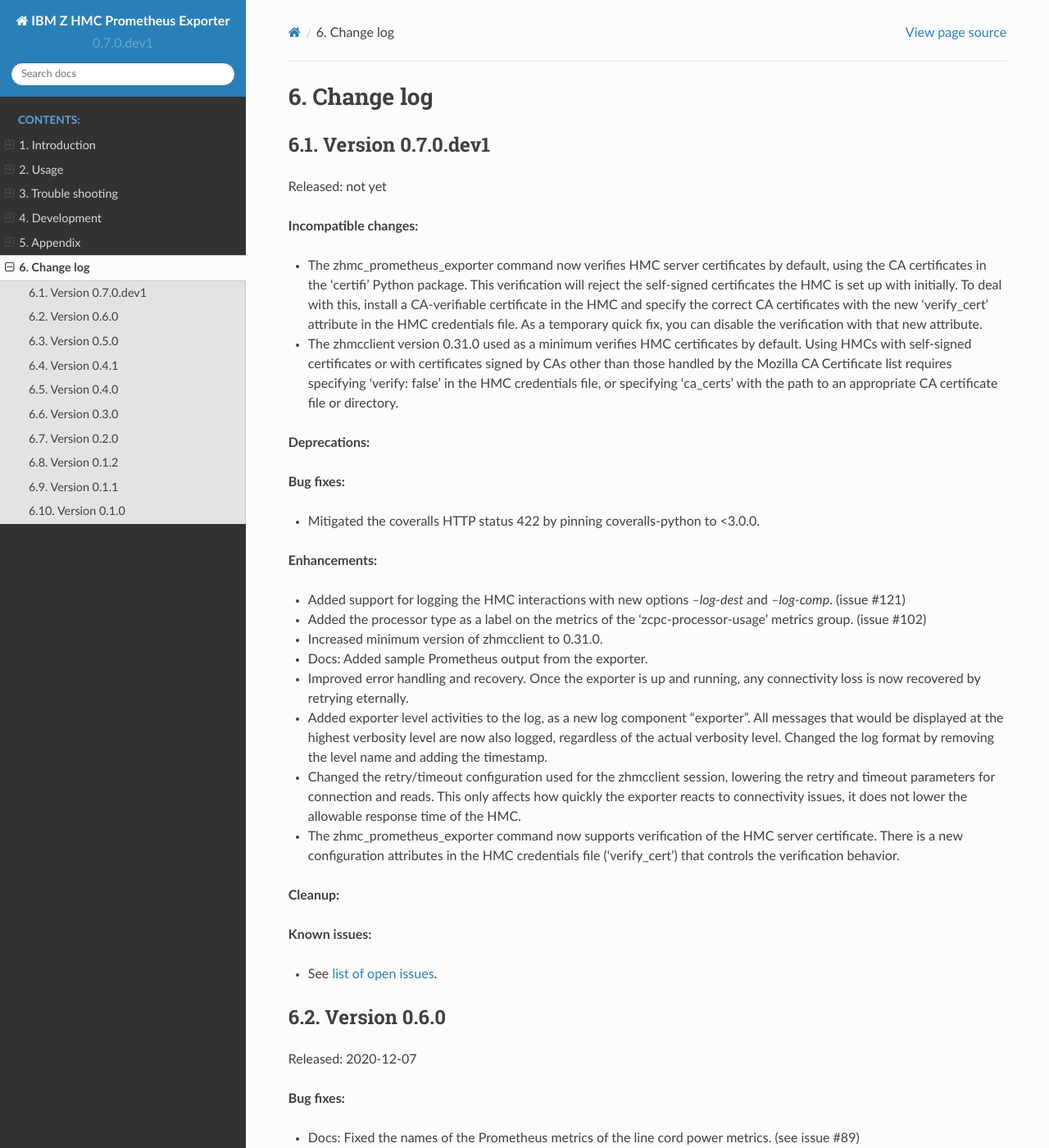
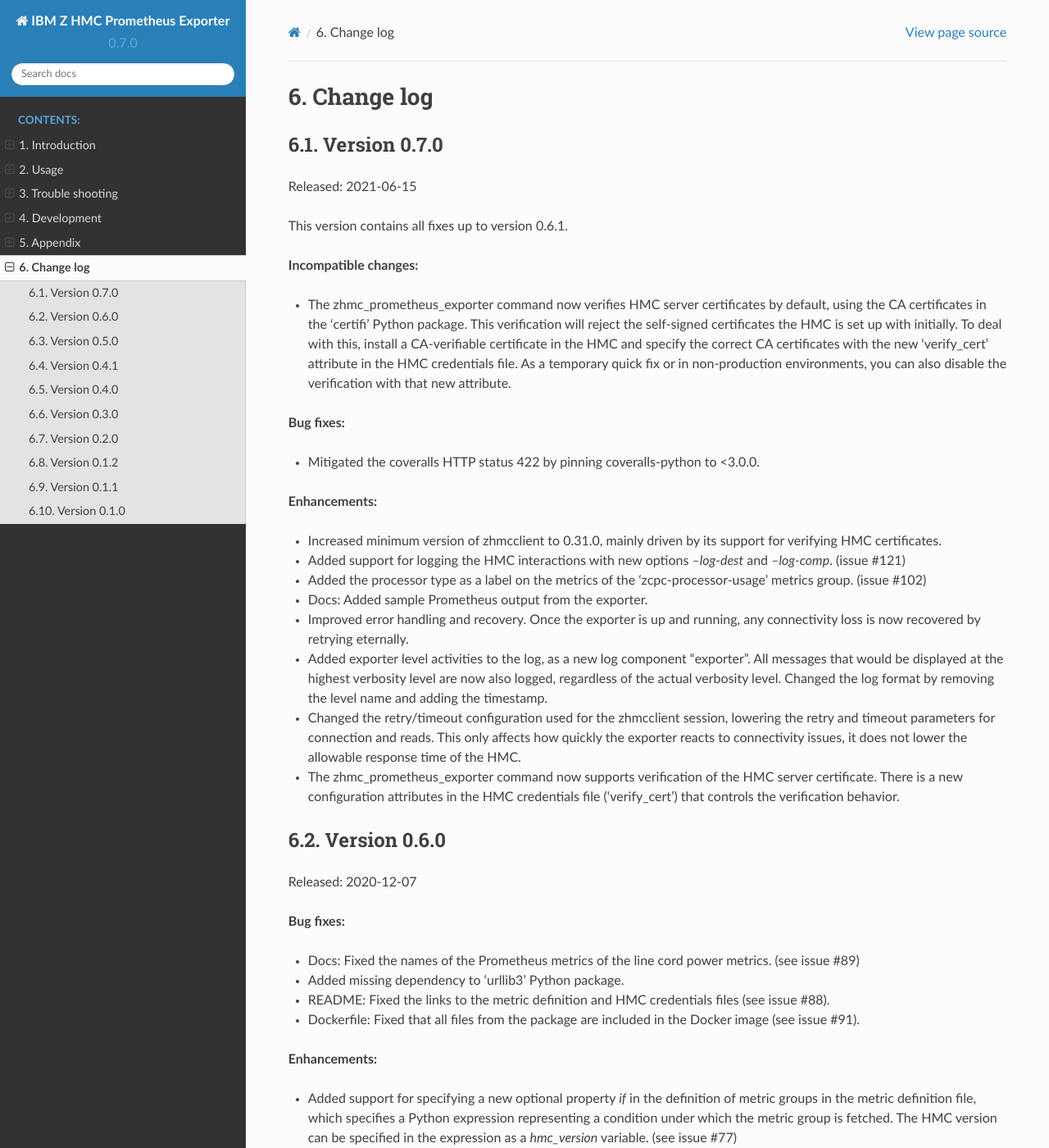
Before and after one commit to zhmcclient/zhmc-prometheus-exporter, a Sphinx documentation site: the page built from docs/changes.rst, in a window 1280 px wide and 1400 px high. Shown: the whole window at 82% size. Built offline with Sphinx 7.4.7 and the Read the Docs theme 2.0.0, drawn with Linux system fonts in a browser that asks for light colours.

Commit message:
Release 0.7.0
Signed-off-by: Andreas Maier <maiera@de.ibm.com>

```diff
--- a/docs/changes.rst
+++ b/docs/changes.rst
@@ -17,10 +17,12 @@
 ----------
 
 
-Version 0.7.0.dev1
-^^^^^^^^^^^^^^^^^^
+Version 0.7.0
+^^^^^^^^^^^^^
 
-Released: not yet
+Released: 2021-06-15
+
+This version contains all fixes up to version 0.6.1.
 
 **Incompatible changes:**
 
@@ -30,17 +32,8 @@
   initially. To deal with this, install a CA-verifiable certificate in the HMC
   and specify the correct CA certificates with the new 'verify_cert' attribute
   in the HMC credentials file.
-  As a temporary quick fix, you can disable the verification with that new
-  attribute.
-
-* The zhmcclient version 0.31.0 used as a minimum verifies HMC certificates
-  by default. Using HMCs with self-signed certificates or with certificates
-  signed by CAs other than those handled by the Mozilla CA Certificate list
-  requires specifying 'verify: false' in the HMC credentials file, or
-  specifying 'ca_certs' with the path to an appropriate CA certificate file
-  or directory.
-
-**Deprecations:**
+  As a temporary quick fix or in non-production environments, you can also
+  disable the verification with that new attribute.
 
 **Bug fixes:**
 
@@ -49,13 +42,14 @@
 
 **Enhancements:**
 
+* Increased minimum version of zhmcclient to 0.31.0, mainly driven by its
+  support for verifying HMC certificates.
+
 * Added support for logging the HMC interactions with new options `--log-dest`
   and `--log-comp`. (issue #121)
 
 * Added the processor type as a label on the metrics of the 'zcpc-processor-usage'
   metrics group. (issue #102)
-
-* Increased minimum version of zhmcclient to 0.31.0.
 
 * Docs: Added sample Prometheus output from the exporter.
 
@@ -75,14 +69,6 @@
 * The zhmc_prometheus_exporter command now supports verification of the HMC
   server certificate. There is a new configuration attributes in the HMC
   credentials file ('verify_cert') that controls the verification behavior.
-
-**Cleanup:**
-
-**Known issues:**
-
-* See `list of open issues`_.
-
-.. _`list of open issues`: https://github.com/zhmcclient/zhmc-prometheus-exporter/issues
 
 
 Version 0.6.0
--- a/zhmc_prometheus_exporter/_version.py
+++ b/zhmc_prometheus_exporter/_version.py
@@ -25,4 +25,4 @@
 #:
 #: * "M.N.P.dev1": A not yet released version M.N.P
 #: * "M.N.P": A released version M.N.P
-__version__ = '0.7.0.dev1'
+__version__ = '0.7.0'
```
Also changed, not shown: 1 other file.
